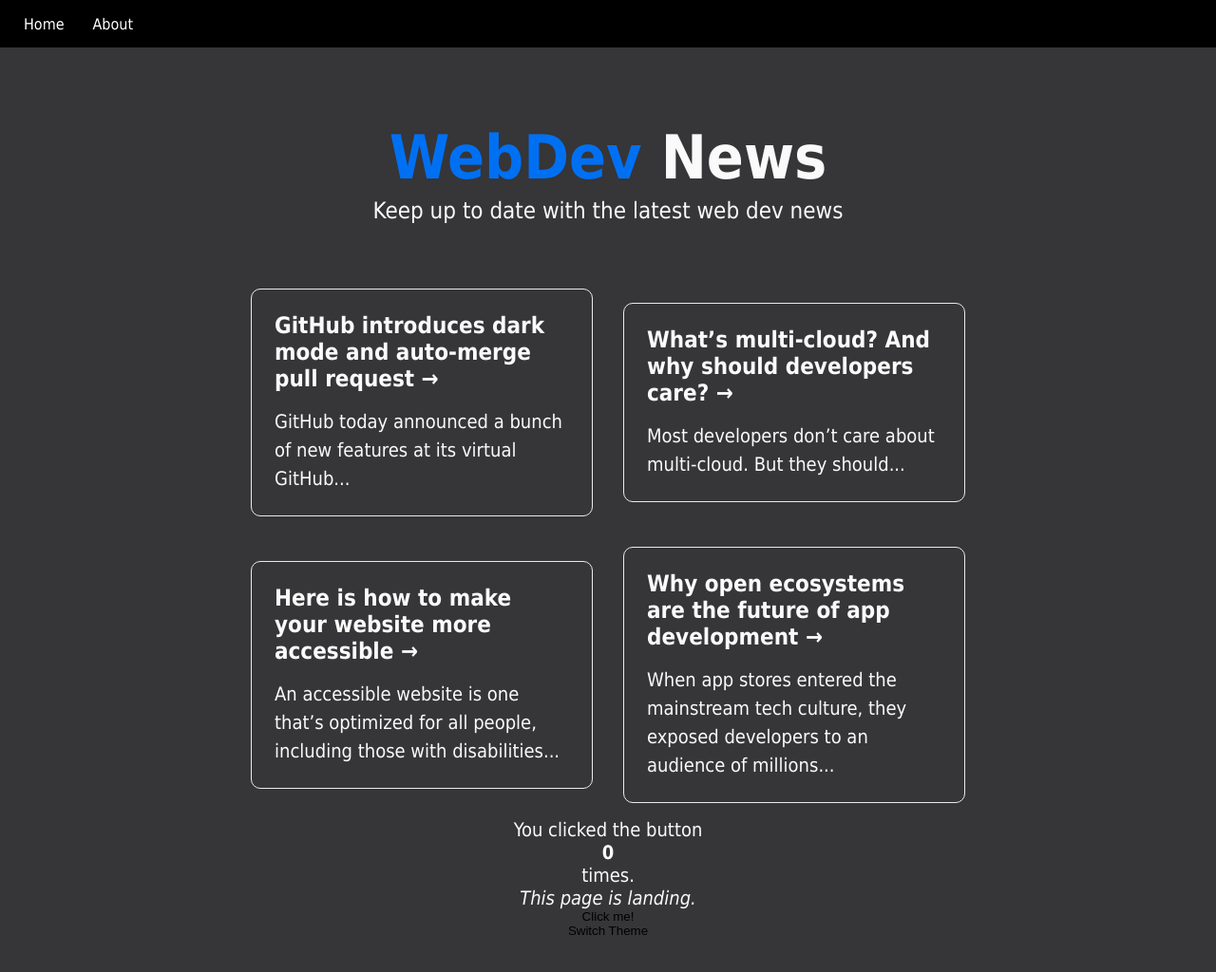
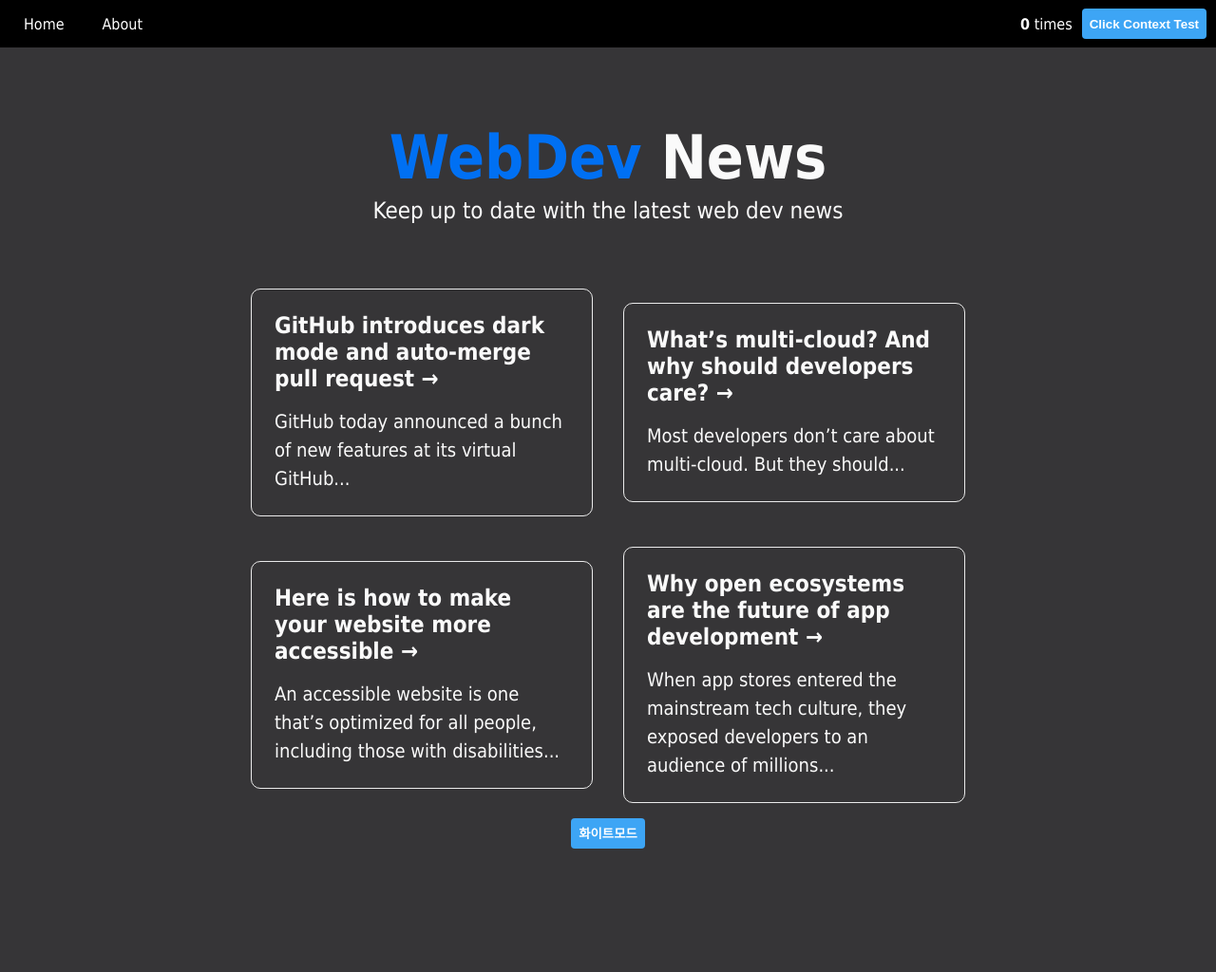
Before and after one commit to kbu715/Next.js-playground, a Next.js app: page / in a window 1280 px wide. Shown: the top 1024 px of the page at 95% size. After the commit the page ends 974 px from the top, so only its background shows below. Built offline with nearby package versions, Linux system fonts and the light colour scheme.

Commit message:
♻️ Refactor code

```diff
--- a/components/Nav.tsx
+++ b/components/Nav.tsx
@@ -1,7 +1,14 @@
 import navStyles from '../styles/Nav.module.css'
 import Link from 'next/link'
+import { useContext } from 'react';
+import ClickContext from '../context/click';
+import { OutlinedButton, PrimaryButton } from './Button';
+import { useDarkMode } from '../hooks/useDarkMode';
+import { lightTheme } from '../my-theme'
 
 const Nav = () => {
+    const [clickAmount, increment] = useContext(ClickContext);
+
     return (
         <nav className={navStyles.nav}>
             <ul>
@@ -12,6 +19,16 @@ const Nav = () => {
                     <Link href="/about">About</Link>
                 </li>
             </ul>
+            <ul>
+                <li>
+                    <strong>{clickAmount}</strong> times
+                </li>
+                <li>
+                    <PrimaryButton onClick={increment} height={32}>
+                        Click Context Test
+                    </PrimaryButton>
+                </li>
+            </ul>
         </nav>
     )
 }
--- a/pages/_app.tsx
+++ b/pages/_app.tsx
@@ -6,6 +6,7 @@ import { ThemeProvider } from 'styled-components'
 import { useState } from 'react'
 import { darkTheme, GlobalStyles, lightTheme } from '../my-theme'
 import { useDarkMode } from '../hooks/useDarkMode'
+import { PrimaryButton } from '../components/Button'
 
 function MyApp({ Component, pageProps }: AppProps) {
 
@@ -27,7 +28,7 @@ function MyApp({ Component, pageProps }: AppProps) {
       <GlobalStyles />
         <Layout>
           <Component {...pageProps} />
-          <button onClick={toggleTheme}>Switch Theme</button>
+          <PrimaryButton onClick={toggleTheme} height={32}>{theme===lightTheme?`화이트모드`:`다크모드`}</PrimaryButton>
         </Layout>
       </ClickProvider>
     </ThemeProvider>
--- a/pages/about.tsx
+++ b/pages/about.tsx
@@ -12,11 +12,7 @@ const about = () => {
             <Meta title='About' />
             <h1>About</h1>
             <p style={{textAlign: 'center'}}>
-            You clicked the button<br/> <strong>{clickAmount}</strong><br/> times.<br/>
             <em>This page is about.</em><br/>
-            <button onClick={increment}>
-                Click me!
-            </button>
             </p>
 
         </div>
--- a/pages/index.tsx
+++ b/pages/index.tsx
@@ -2,22 +2,12 @@ import ArticleList from '../components/ArticleList'
 import { server } from '../config/index'
 import { ArticlesProps, IArticleType } from '../data'
 import { GetStaticProps } from 'next'
-import { useContext } from 'react';
-import ClickContext from '../context/click';
 
 export default function Home({articles}: ArticlesProps) {
-  // console.log(articles)
-
-  const [clickAmount, increment] = useContext(ClickContext);
 
   return (
     <>
-    <ArticleList articles={articles}/>
-    You clicked the button <strong>{clickAmount}</strong> times.
-    <em>This page is landing.</em>
-      <button onClick={increment}>
-        Click me!
-      </button>
+      <ArticleList articles={articles}/>
     </>
   )
 }
--- a/styles/Nav.module.css
+++ b/styles/Nav.module.css
@@ -5,7 +5,7 @@
     color: #fff;
     display: flex;
     align-items: center;
-    justify-content: flex-start;
+    justify-content: space-between;
   }
 
   .nav ul {
@@ -15,6 +15,14 @@
     list-style: none;
   }
 
+  .nav ul li {
+    margin-right: 10px;
+  }
+
+  .nav ul li:last-child {
+    margin-right: 0;
+  }
+
   .nav ul li a {
     margin: 5px 15px;
   }
```
